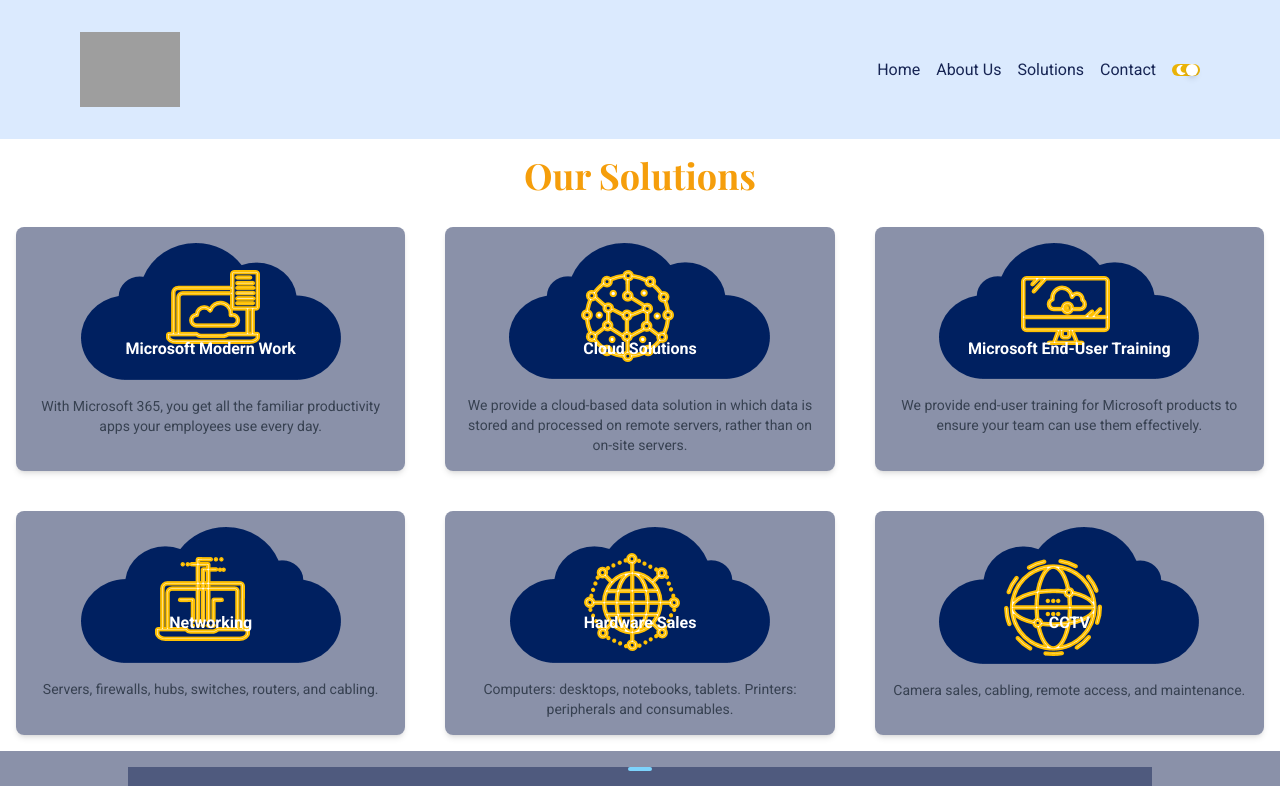
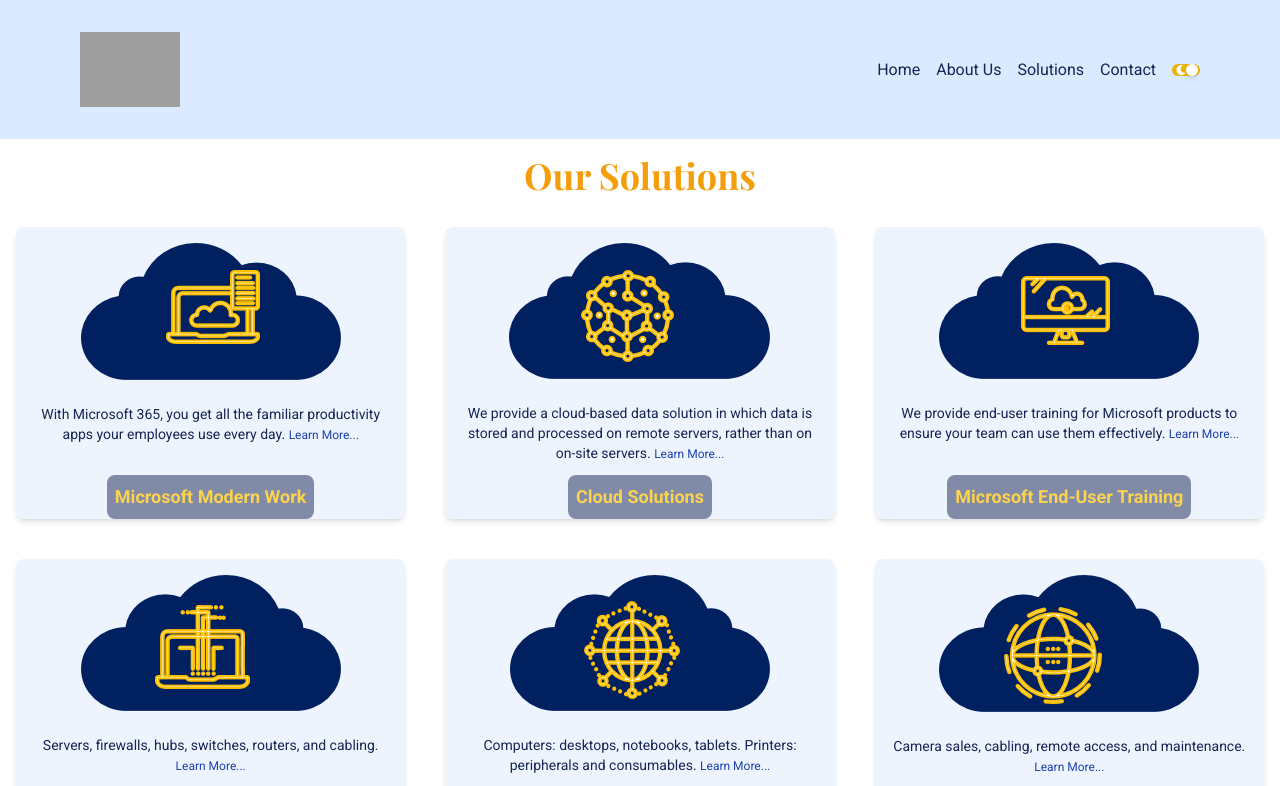
Before and after one commit to Sheilakobue/Cloudgrid-website, a Next.js app: page /solutions in a window 1280 px wide. Shown: the top 786 px of the page. Built offline with nearby package versions, Linux system fonts and the light colour scheme; grey boxes are pictures that could not be loaded.

Commit message:
document the page

```diff
--- a/src/app/styles/globals.css
+++ b/src/app/styles/globals.css
@@ -44,4 +44,5 @@ html, body {
   background-size: cover;
   background-repeat: no-repeat;
   background-position: center;
+
 } */
--- a/src/components/SolutionItem.tsx
+++ b/src/components/SolutionItem.tsx
@@ -1,26 +1,40 @@
 import React from "react";
-import Link from "next/link";
-import Image from "next/image";
+import Link from "next/link"; // Importing Link component from Next.js for client-side navigation
+import Image from "next/image"; // Importing Image component from Next.js for optimized image handling
 
+// SolutionItem component definition, receives props as destructured parameters
 const SolutionItem = ({ href, imageSrc, imageAlt, title, description }) => (
-  <div className="relative flex flex-col items-center text-center bg-blue950 border-0 bg-opacity-50 dark:bg-gray-900 p-4 rounded-lg shadow-md">
-    <Link href={href} passHref legacyBehavior>
-      <a className="relative mb-4 cursor-pointer">
-        <Image
-          src={imageSrc}
-          alt={imageAlt}
-          width={200}
-          height={180}
-          className="w-full h-full object-cover cursor-pointer"
-           loading="lazy"
-        />
-      </a>
-    </Link>
-    <span className="absolute inset-0 flex items-center justify-center text-white font-bold text-l hover:opacity-75">
-          {title}
+  <div className="relative flex flex-col items-center text-center bg-blue-100 border-0 bg-opacity-50 dark:bg-gray-900 p-4 rounded-lg shadow-md">
+
+    {/* Container for the image */}
+    <div className="relative mb-4">
+      {/* Next.js Image component for optimized image loading */}
+      <Image
+        src={imageSrc} // Image source URL
+        alt={imageAlt} // Alternative text for accessibility
+        width={180} // Fixed width of the image
+        height={150} // Fixed height of the image
+        className="w-full h-full object-cover" // Styling for the image to cover its container
+        loading="lazy" // Lazy loading the image for improved performance
+      />
+    </div>
+
+    {/* Container for the title */}
+    <span className="absolute bottom-0 bg-blue950 bg-opacity-50 text-amber-300 font-bold text-lg p-2 rounded-lg">
+      {title} {/* Title text */}
+    </span>
+
+    {/* Container for the description */}
+    <p className="text-sm text-blue-950 dark:text-gray-300 mt-2 mb-10">
+      {description}{" "} {/* Description text */}
+      <Link href={href} passHref>
+        {/* Link component for client-side navigation */}
+        <span className="text-blue-800 hover:text-amber-300 text-xs">
+          Learn More... {/* Link text */}
         </span>
-    <p className="text-sm text-gray-700 dark:text-gray-300">{description}</p>
+      </Link>
+    </p>
   </div>
 );
 
-export default SolutionItem;
+export default SolutionItem; // Exporting SolutionItem component as default
```
